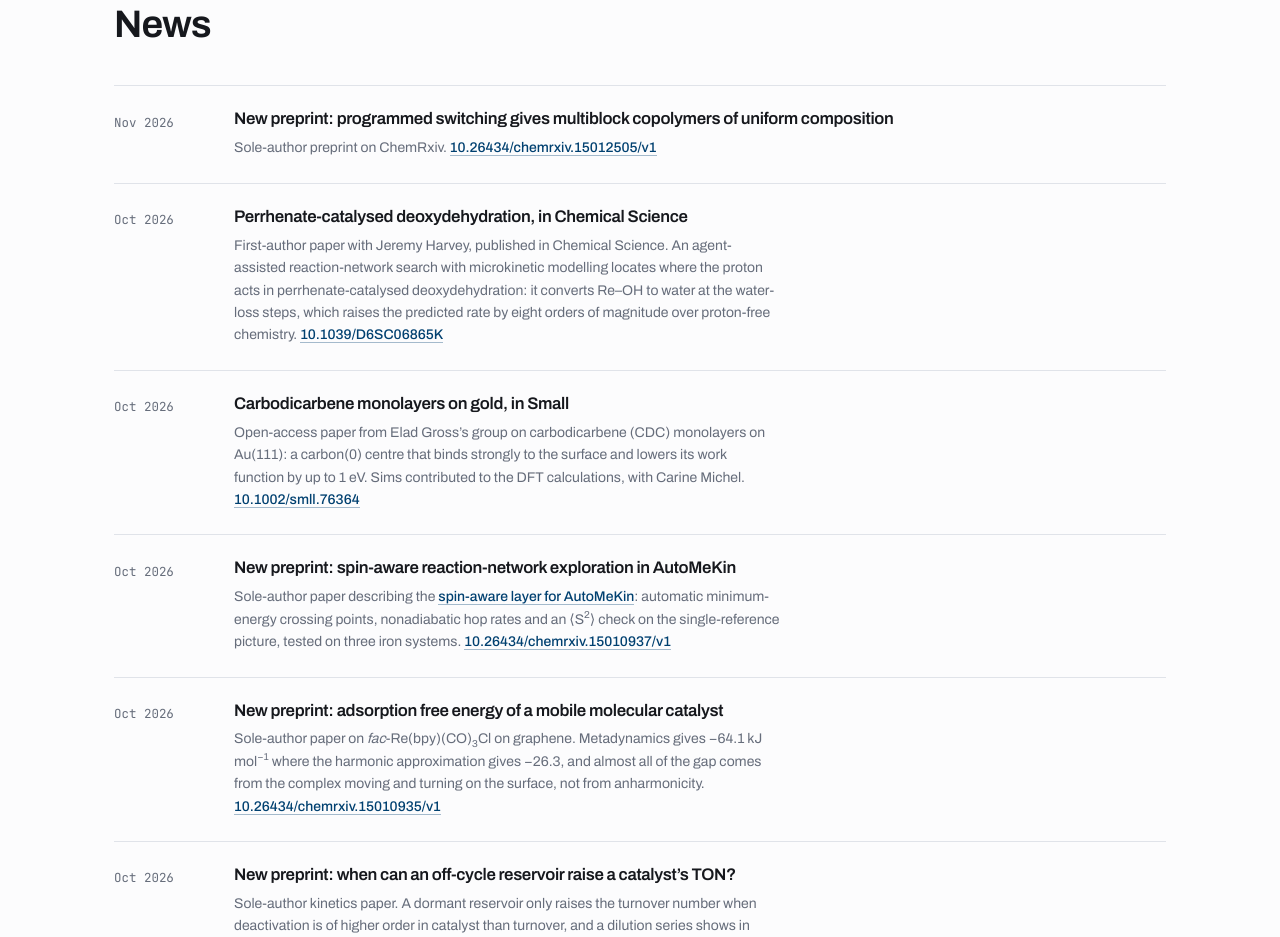
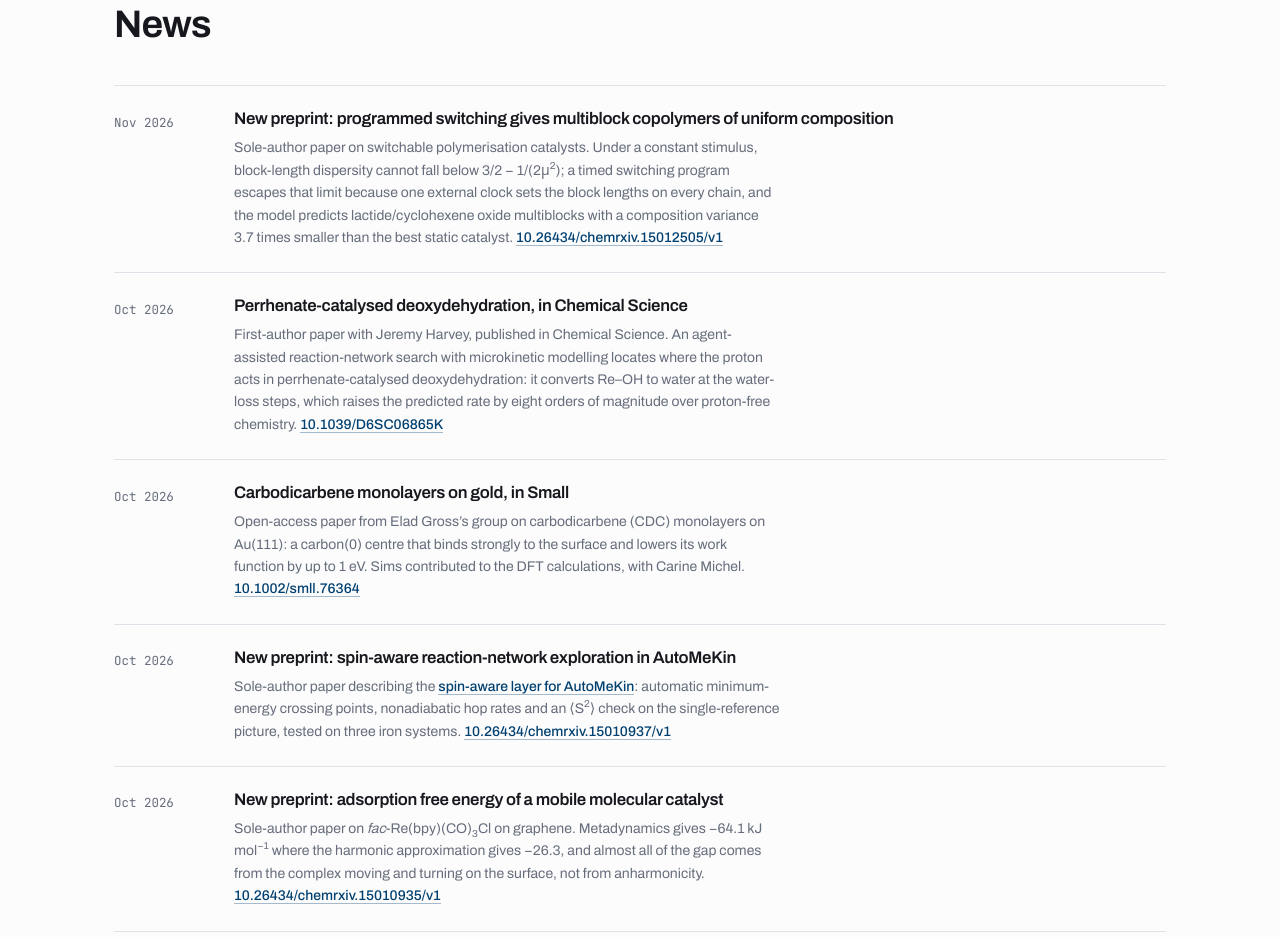
Before and after one commit to joshazerty/joshazerty.github.io, a plain HTML site: page index.html in a window 1280 px wide. Shown: the part 838-1775 px from the top of the page. Drawn offline with Linux system fonts and the light colour scheme.

Commit message:
Add multiblock copolymer preprint PDF, correct posting date, news blurb (#28)
Claude-Session: https://claude.ai/code/session_01MevL2CV3BviHNDHvmY3S2T

Co-authored-by: Claude <noreply@anthropic.com>

```diff
--- a/index.html
+++ b/index.html
@@ -172,7 +172,12 @@
           <span class="row__num">Nov 2026</span>
           <h3 class="row__title">New preprint: programmed switching gives multiblock copolymers of uniform composition</h3>
           <div class="row__body">
-            Sole-author preprint on ChemRxiv.
+            Sole-author paper on switchable polymerisation catalysts. Under a
+            constant stimulus, block-length dispersity cannot fall below
+            3/2 &minus; 1/(2&mu;<sup>2</sup>); a timed switching program escapes that
+            limit because one external clock sets the block lengths on every chain,
+            and the model predicts lactide/cyclohexene oxide multiblocks with a
+            composition variance 3.7 times smaller than the best static catalyst.
             <a class="link" href="https://doi.org/10.26434/chemrxiv.15012505/v1">10.26434/chemrxiv.15012505/v1</a>
           </div>
         </li>
```
Also changed, not shown: publications.html (+2 -1 lines), 1 other file.
